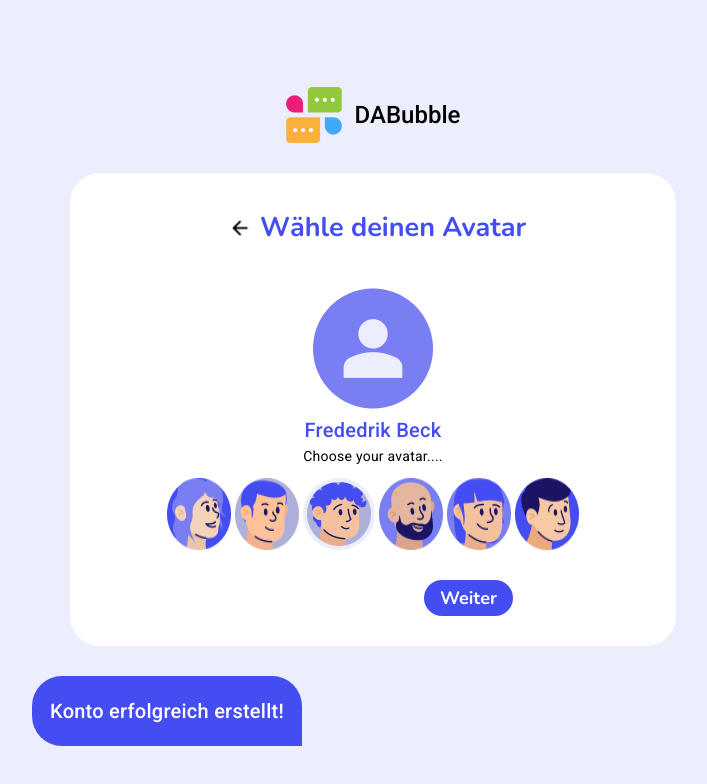
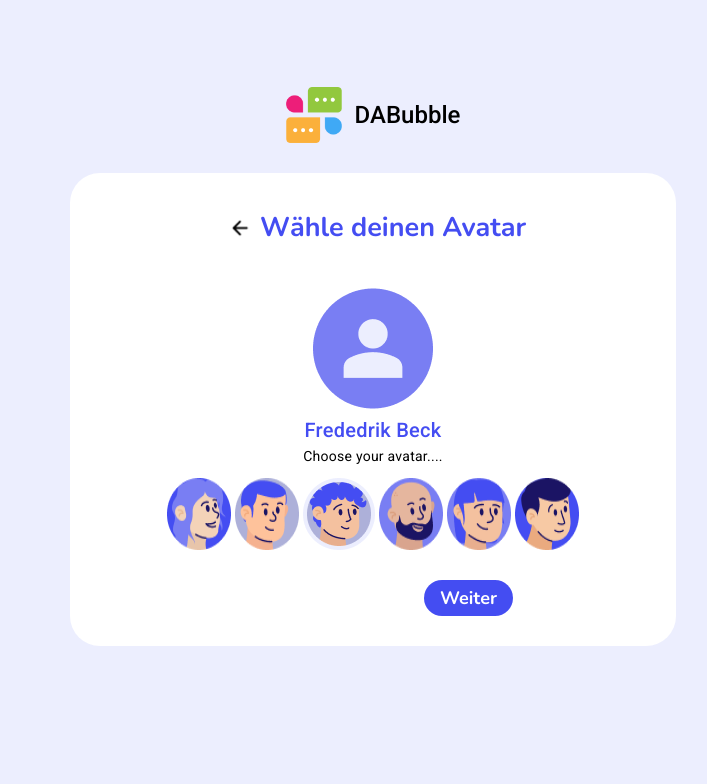
Before and after one commit to Nemesis502/da_bubble_410, an Angular app: page /singIn/chooseAvatar in a window 1280 px wide. Shown: the top 784 px of the page, without its empty margins (267-974 px from the left). Built offline with nearby package versions, Linux system fonts and the light colour scheme.

Commit message:
added border-radius for Login and first step on animation in choosen avatar

```diff
--- a/src/app/main-content/loging-page/loging-page.component.scss
+++ b/src/app/main-content/loging-page/loging-page.component.scss
@@ -117,12 +117,13 @@ mat-form-field {
         color: $TextGray;
     }
 
+    .mat-mdc-text-field-wrapper {
+        border-radius: 100px ;
+    }
+
+
     input.mat-mdc-input-element::placeholder {
         color: $TextGray !important;
-    }
-
-    .mat-mdc-form-field-focus-overlay {
-        border-radius: 100px;
     }
 }
 
--- a/src/app/main-content/loging-page/sing-in-page/choose-avatar-page/choose-avatar-page.component.html
+++ b/src/app/main-content/loging-page/sing-in-page/choose-avatar-page/choose-avatar-page.component.html
@@ -34,7 +34,7 @@
         </div>
       </div>
       <div class="button-container">
-        <a routerLink="chooseAvatar">
+        <a (click)="sendNewProfil()">
           <button mat-flat-button class="nuito18px700 h49px login-button">
             Weiter
           </button>
@@ -42,9 +42,14 @@
       </div>
     </form>
   </section>
-  <div class="overlay">
-    <div class="creation-container flex-collum-center">
-      <h2>Konto erfolgreich erstellt!</h2>
+  <div *ngIf="animation" class="overlay">
+    <div class="creation-container">
+      <div
+        [ngClass]="{ 'animation-RightToLeft': animation }"
+        class="creation-content flex-collum-center"
+      >
+        <h2>Konto erfolgreich erstellt!</h2>
+      </div>
     </div>
   </div>
 </section>
--- a/src/app/main-content/loging-page/sing-in-page/choose-avatar-page/choose-avatar-page.component.scss
+++ b/src/app/main-content/loging-page/sing-in-page/choose-avatar-page/choose-avatar-page.component.scss
@@ -110,23 +110,47 @@ form {
 }
 
 .overlay {
+    position: fixed;
+    display: flex;
+    align-items: center;
+    justify-content: center;
+    height: 100vh;
+    z-index: 999;
+    inset: 0;
+    background-color: #0000005f !important;
+}
+
+.creation-container {
     width: 100%;
     position: relative;
     margin-bottom: 30px;
     height: 70px;
-    overflow-x: hidden;
 }
 
-.creation-container {
+.creation-content {
     height: 70px;
     width: 270px;
     background-color: $purple1;
     border-radius: 30px 30px 0 30px;
     position: absolute;
-    left: 283px;
+    left: 400px;
 
     h2 {
         color: white;
         margin: 0;
     }
 }
+
+.animation-RightToLeft {
+    animation: fromRightToLeft 0.2s 1.3s linear forwards;
+}
+
+@keyframes fromRightToLeft {
+    0% {
+        left: 400px;
+    }
+
+    100% {
+        left: 0px;
+    }
+}
--- a/src/app/main-content/loging-page/sing-in-page/choose-avatar-page/choose-avatar-page.component.ts
+++ b/src/app/main-content/loging-page/sing-in-page/choose-avatar-page/choose-avatar-page.component.ts
@@ -1,3 +1,4 @@
+import { CommonModule } from '@angular/common';
 import { Component } from '@angular/core';
 import { FormsModule, ReactiveFormsModule } from '@angular/forms';
 import { MatButtonModule } from '@angular/material/button';
@@ -10,10 +11,16 @@ import { RouterLink } from '@angular/router';
 @Component({
   selector: 'app-choose-avatar-page',
   standalone: true,
-  imports: [MatDividerModule, MatFormFieldModule, MatInputModule, FormsModule, ReactiveFormsModule, MatIconModule, MatButtonModule, RouterLink],
+  imports: [CommonModule, MatDividerModule, MatFormFieldModule, MatInputModule, FormsModule, ReactiveFormsModule, MatIconModule, MatButtonModule, RouterLink],
   templateUrl: './choose-avatar-page.component.html',
   styleUrl: './choose-avatar-page.component.scss'
 })
 export class ChooseAvatarPageComponent {
+  animation = false;
 
+  sendNewProfil() {
+    this.animation = true;
+    console.log("new Profil");
+
+  }
 }
```
